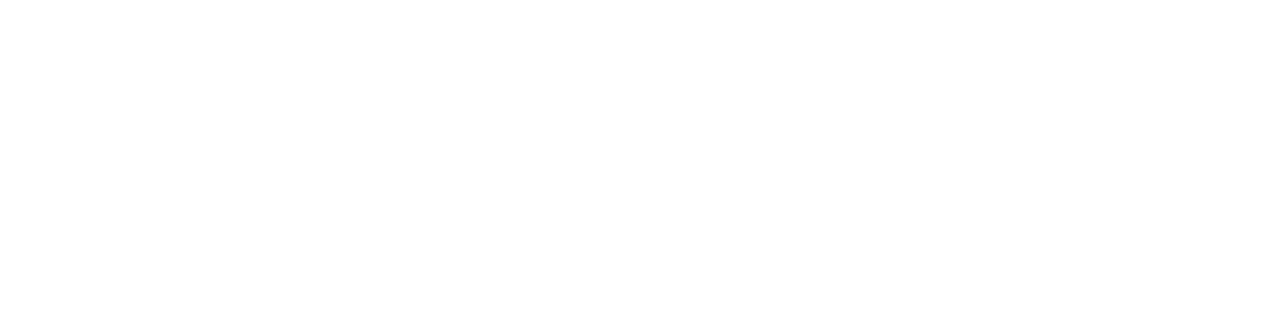
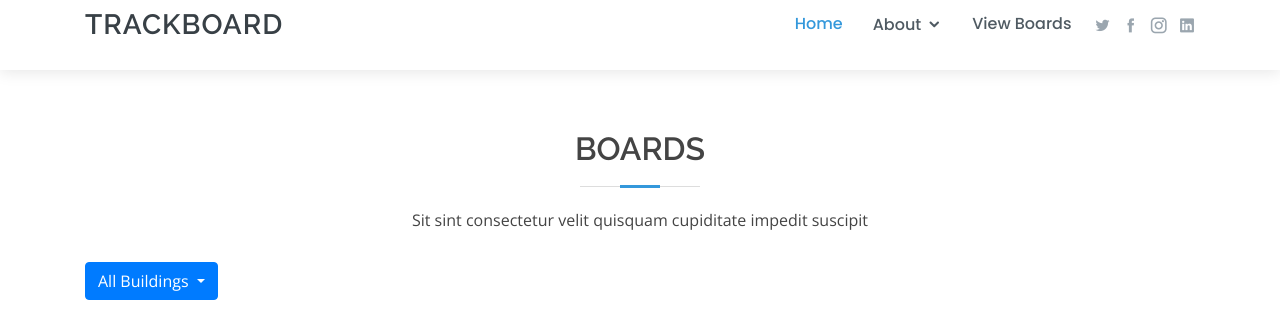
Before and after one commit to timkim0713/TrackboardPublic2, a plain HTML site: page public/staff/s_boards.html in a window 1280 px wide. Drawn offline with nearby package versions, Linux system fonts and the light colour scheme; a web font is replaced by a local one.

Commit message:
param, filter and reload functions added

```diff
--- a/public/staff/s_boards.html
+++ b/public/staff/s_boards.html
@@ -0,0 +1,516 @@
+<!DOCTYPE html>
+<html lang="en">
+  <head>
+    <meta charset="UTF-8">
+    <meta content="width=device-width, initial-scale=1.0" name="viewport">
+    <title>Trackboard</title>
+    <meta content="" name="descriptison">
+    <meta content="" name="keywords">
+
+    <!-- Favicons -->
+    <link href="" rel="icon">
+    <link href="" rel="apple-touch-icon">
+
+
+    <!-- Google Fonts -->
+    <link href="https://fonts.googleapis.com/css?family=Open+Sans:300,300i,400,400i,600,600i,700,700i|Raleway:300,300i,400,400i,500,500i,600,600i,700,700i|Poppins:300,300i,400,400i,500,500i,600,600i,700,700i" rel="stylesheet">
+
+    <!-- Vendor CSS Files -->
+    <link href="../assets/vendor/bootstrap/css/bootstrap.min.css" rel="stylesheet">
+    <link href="../assets/vendor/icofont/icofont.min.css" rel="stylesheet">
+    <link href="../assets/vendor/boxicons/css/boxicons.min.css" rel="stylesheet">
+    <link href="../assets/vendor/animate.css/animate.min.css" rel="stylesheet">
+    <link href="../assets/vendor/venobox/venobox.css" rel="stylesheet">
+    <link href="../assets/vendor/owl.carousel/assets/owl.carousel.min.css" rel="stylesheet">
+    <link rel="stylesheet" href="https://pro.fontawesome.com/releases/v5.12.0/css/all.css">
+    <link href="https://fonts.googleapis.com/css?family=Bonbon&display=swap" rel="stylesheet">
+
+    <!-- Template Main CSS File -->
+    <link href="../assets/css/style.css" rel="stylesheet">
+
+    <script src="..\assets\vendor\jquery\jquery.min.js"></script>
+
+    <script>
+      $(function(){
+        $("#header").load("../include/staff_header.html");
+        $("#aside").load("../include/staff_aside.html");
+        $("#footer").load("../include/staff_footer.html");
+      });
+    </script>
+  </head>
+  <body>
+    <!-- Run 'firebase serve' and open localhost to see header and footer, otherwise you get CORS error  -->
+    <div id="header"></div>
+    <div id="aside" class=""></div>
+
+     <!-- ======= Boards Section ======= -->
+     <section id="portfolio" class="portfolio">
+      <div class="container">
+
+        <div class="section-title">
+          <h2>BOARDS</h2>
+          <p>Sit sint consectetur velit quisquam cupiditate impedit suscipit</p>
+        </div>
+
+        <!-- TODO DYNAMICALLY LOAD CONTENT !! Below is an example -->
+        <div id="dropdownList">
+
+        </div>
+
+        <div id="posterBoardViewer" class="row portfolio-container" style="width: 1020px; max-height: 800px; background-color: #aaff99; overflow-y:auto; display: flex; justify-content: space-between;">
+          <!-- TODO DYNAMICALLY LOAD CONTENT !! Below is an example -->
+
+        </div>
+      </div>
+    </section><!-- End Portfolio Section -->
+
+
+    <div id="footer"></div>
+
+    <!-- Vendor JS Files -->
+    <script src="../assets/vendor/jquery/jquery.min.js"></script>
+    <script src="../assets/vendor/bootstrap/js/bootstrap.bundle.min.js"></script>
+    <script src="../assets/vendor/jquery.easing/jquery.easing.min.js"></script>
+    <script src="../assets/vendor/php-email-form/validate.js"></script>
+    <script src="../assets/vendor/waypoints/jquery.waypoints.min.js"></script>
+    <script src="../assets/vendor/counterup/counterup.min.js"></script>
+    <script src="../assets/vendor/isotope-layout/isotope.pkgd.min.js"></script>
+    <script src="../assets/vendor/venobox/venobox.min.js"></script>
+    <script src="../assets/vendor/owl.carousel/owl.carousel.min.js"></script>
+
+    <!-- Template Main JS File -->
+    <script src="../assets/js/main.js"></script>
+    <script>
+
+      // var bfl = [];
+      var bfl = [
+        { building_id: "bd1", building_name: "Building A",
+          floors: [
+            { floor_id: "fl1", floor_name: "Main Floor",
+              locations: [
+                { location_id: "lc1", location_name: "Lounge" },
+                { location_id: "lc2", location_name: "Student Service Office" },
+              ]
+            },
+            { floor_id: "fl2", floor_name: "4th Floor",
+              locations: [
+                { location_id: "lc3", location_name: "Main Board" },
+                { location_id: "lc4", location_name: "President Office" },
+              ]
+            }
+          ]
+        },
+        { building_id: "bd2", building_name: "Building B",
+          floors: [
+            { floor_id: "fl3", floor_name: "MEOW Floor",
+              locations: [
+                { location_id: "lc5", location_name: "Lazy pool" },
+                { location_id: "lc6", location_name: "Jacuzzi" },
+              ]
+            },
+            { floor_id: "fl4", floor_name: "BLUB Floor",
+              locations: [
+                { location_id: "lc7", location_name: "Everland" },
+                { location_id: "lc8", location_name: "Lotte World" },
+              ]
+            }
+          ]
+        },
+        { building_id: "bd3", building_name: "Building C",
+          floors: [
+            { floor_id: "fl5", floor_name: "Main Floor",
+              locations: [
+                { location_id: "lc9", location_name: "Sleeping Spot" },
+                { location_id: "lc10", location_name: "Tired Corner" },
+              ]
+            },
+            { floor_id: "fl6", floor_name: "4th Floor",
+              locations: [
+                { location_id: "lc11", location_name: "Wall1" },
+                { location_id: "lc12", location_name: "Wall2" },
+              ]
+            }
+          ]
+        }
+      ];
+      // var myPosters = [];
+      this.myPosters = [
+        { building_id: "bd1", floor_id: "fl1", location_id: "lc1",
+          image_link: "../assets/img/posters/poster-1.jpg"
+        },
+        { building_id: "bd1", floor_id: "fl1", location_id: "lc1",
+          image_link: "../assets/img/posters/poster-2.jpg"
+        },
+        { building_id: "bd1", floor_id: "fl1", location_id: "lc1",
+          image_link: "../assets/img/posters/poster-3.jpg"
+        },
+        { building_id: "bd1", floor_id: "fl1", location_id: "lc1",
+          image_link: "../assets/img/posters/poster-4.jpg"
+        },
+        { building_id: "bd1", floor_id: "fl1", location_id: "lc1",
+          image_link: "../assets/img/posters/poster-5.jpg"
+        },
+        { building_id: "bd1", floor_id: "fl1", location_id: "lc1",
+          image_link: "../assets/img/posters/poster-6.jpg"
+        },
+        { building_id: "bd1", floor_id: "fl1", location_id: "lc2",
+          image_link: "../assets/img/posters/poster-7.jpeg"
+        },
+        { building_id: "bd1", floor_id: "fl1", location_id: "lc2",
+          image_link: "../assets/img/posters/poster-8.jpg"
+        },
+        { building_id: "bd1", floor_id: "fl1", location_id: "lc2",
+          image_link: "../assets/img/posters/poster-9.jpg"
+        },
+        { building_id: "bd1", floor_id: "fl1", location_id: "lc2",
+          image_link: "../assets/img/posters/poster-10.jpg"
+        },
+        { building_id: "bd1", floor_id: "fl1", location_id: "lc2",
+          image_link: "../assets/img/posters/poster-11.jpg"
+        },
+        { building_id: "bd1", floor_id: "fl1", location_id: "lc2",
+          image_link: "../assets/img/posters/poster-12.jpg"
+        },
+        { building_id: "bd1", floor_id: "fl2", location_id: "lc3",
+          image_link: "../assets/img/posters/poster-13.jpg"
+        },
+        { building_id: "bd1", floor_id: "fl2", location_id: "lc3",
+          image_link: "../assets/img/posters/poster-14.jpg"
+        },
+        { building_id: "bd1", floor_id: "fl2", location_id: "lc3",
+          image_link: "../assets/img/posters/poster-15.jpg"
+        },
+        { building_id: "bd1", floor_id: "fl2", location_id: "lc3",
+          image_link: "../assets/img/posters/poster-16.jpg"
+        },
+        { building_id: "bd1", floor_id: "fl2", location_id: "lc3",
+          image_link: "../assets/img/posters/poster-17.jpg"
+        },
+        { building_id: "bd1", floor_id: "fl2", location_id: "lc3",
+          image_link: "../assets/img/posters/poster-18.jpg"
+        },
+        { building_id: "bd1", floor_id: "fl2", location_id: "lc4",
+          image_link: "../assets/img/posters/poster-19.jpg"
+        },
+        { building_id: "bd1", floor_id: "fl2", location_id: "lc4",
+          image_link: "../assets/img/posters/poster-20.jpg"
+        },
+        { building_id: "bd1", floor_id: "fl2", location_id: "lc4",
+          image_link: "../assets/img/posters/poster-21.jpg"
+        },
+        { building_id: "bd1", floor_id: "fl2", location_id: "lc4",
+          image_link: "../assets/img/posters/poster-22.jpg"
+        },
+        { building_id: "bd1", floor_id: "fl2", location_id: "lc4",
+          image_link: "../assets/img/posters/poster-23.jpg"
+        },
+        { building_id: "bd1", floor_id: "fl2", location_id: "lc4",
+          image_link: "../assets/img/posters/poster-24.jpg"
+        },
+        { building_id: "bd2", floor_id: "fl3", location_id: "lc5",
+          image_link: "../assets/img/posters/poster-25.jpg"
+        },
+        { building_id: "bd2", floor_id: "fl3", location_id: "lc5",
+          image_link: "../assets/img/posters/poster-26.jpg"
+        },
+        { building_id: "bd2", floor_id: "fl3", location_id: "lc5",
+          image_link: "../assets/img/posters/poster-27.jpg"
+        },
+        { building_id: "bd2", floor_id: "fl3", location_id: "lc5",
+          image_link: "../assets/img/posters/poster-28.jpg"
+        },
+        { building_id: "bd2", floor_id: "fl3", location_id: "lc5",
+          image_link: "../assets/img/posters/poster-29.jpg"
+        },
+        { building_id: "bd2", floor_id: "fl3", location_id: "lc5",
+          image_link: "../assets/img/posters/poster-30.jpg"
+        },
+        { building_id: "bd2", floor_id: "fl3", location_id: "lc6",
+          image_link: "../assets/img/posters/poster-31.jpg"
+        },
+        { building_id: "bd2", floor_id: "fl3", location_id: "lc6",
+          image_link: "../assets/img/posters/poster-32.jpg"
+        },
+        { building_id: "bd2", floor_id: "fl3", location_id: "lc6",
+          image_link: "../assets/img/posters/poster-33.jpg"
+        },
+        { building_id: "bd2", floor_id: "fl3", location_id: "lc6",
+          image_link: "../assets/img/posters/poster-34.png"
+        },
+        { building_id: "bd2", floor_id: "fl3", location_id: "lc6",
+          image_link: "../assets/img/posters/poster-35.png"
+        },
+        { building_id: "bd2", floor_id: "fl3", location_id: "lc6",
+          image_link: "../assets/img/posters/poster-36.jpg"
+        },
+        { building_id: "bd2", floor_id: "fl4", location_id: "lc7",
+          image_link: "../assets/img/posters/poster-37.jpg"
+        },
+        { building_id: "bd2", floor_id: "fl4", location_id: "lc7",
+          image_link: "../assets/img/posters/poster-38.jpg"
+        },
+        { building_id: "bd2", floor_id: "fl4", location_id: "lc7",
+          image_link: "../assets/img/posters/poster-39.jpg"
+        },
+        { building_id: "bd2", floor_id: "fl4", location_id: "lc7",
+          image_link: "../assets/img/posters/poster-40.jpg"
+        },
+        { building_id: "bd2", floor_id: "fl4", location_id: "lc7",
+          image_link: "../assets/img/posters/poster-1.jpg"
+        },
+        { building_id: "bd2", floor_id: "fl4", location_id: "lc7",
+          image_link: "../assets/img/posters/poster-3.jpg"
+        },
+        { building_id: "bd2", floor_id: "fl4", location_id: "lc8",
+          image_link: "../assets/img/posters/poster-5.jpg"
+        },
+        { building_id: "bd2", floor_id: "fl4", location_id: "lc8",
+          image_link: "../assets/img/posters/poster-7.jpeg"
+        },
+        { building_id: "bd2", floor_id: "fl4", location_id: "lc8",
+          image_link: "../assets/img/posters/poster-9.jpg"
+        },
+        { building_id: "bd2", floor_id: "fl4", location_id: "lc8",
+          image_link: "../assets/img/posters/poster-11.jpg"
+        },
+        { building_id: "bd2", floor_id: "fl4", location_id: "lc8",
+          image_link: "../assets/img/posters/poster-13.jpg"
+        },
+        { building_id: "bd2", floor_id: "fl4", location_id: "lc8",
+          image_link: "../assets/img/posters/poster-15.jpg"
+        },
+        { building_id: "bd3", floor_id: "fl5", location_id: "lc9",
+          image_link: "../assets/img/posters/poster-17.jpg"
+        },
+        { building_id: "bd3", floor_id: "fl5", location_id: "lc9",
+          image_link: "../assets/img/posters/poster-19.jpg"
+        },
+        { building_id: "bd3", floor_id: "fl5", location_id: "lc9",
+          image_link: "../assets/img/posters/poster-21.jpg"
+        },
+        { building_id: "bd3", floor_id: "fl5", location_id: "lc9",
+          image_link: "../assets/img/posters/poster-23.jpg"
+        },
+        { building_id: "bd3", floor_id: "fl5", location_id: "lc9",
+          image_link: "../assets/img/posters/poster-25.jpg"
+        },
+        { building_id: "bd3", floor_id: "fl5", location_id: "lc9",
+          image_link: "../assets/img/posters/poster-27.jpg"
+        },
+        { building_id: "bd3", floor_id: "fl5", location_id: "lc10",
+          image_link: "../assets/img/posters/poster-29.jpg"
+        },
+        { building_id: "bd3", floor_id: "fl5", location_id: "lc10",
+          image_link: "../assets/img/posters/poster-31.jpg"
+        },
+        { building_id: "bd3", floor_id: "fl5", location_id: "lc10",
+          image_link: "../assets/img/posters/poster-33.jpg"
+        },
+        { building_id: "bd3", floor_id: "fl5", location_id: "lc10",
+          image_link: "../assets/img/posters/poster-35.png"
+        },
+        { building_id: "bd3", floor_id: "fl5", location_id: "lc10",
+          image_link: "../assets/img/posters/poster-37.jpg"
+        },
+        { building_id: "bd3", floor_id: "fl5", location_id: "lc10",
+          image_link: "../assets/img/posters/poster-39.jpg"
+        },
+        { building_id: "bd3", floor_id: "fl6", location_id: "lc11",
+          image_link: "../assets/img/posters/poster-2.jpg"
+        },
+        { building_id: "bd3", floor_id: "fl6", location_id: "lc11",
+          image_link: "../assets/img/posters/poster-4.jpg"
+        },
+        { building_id: "bd3", floor_id: "fl6", location_id: "lc11",
+          image_link: "../assets/img/posters/poster-6.jpg"
+        },
+        { building_id: "bd3", floor_id: "fl6", location_id: "lc11",
+          image_link: "../assets/img/posters/poster-8.jpg"
+        },
+        { building_id: "bd3", floor_id: "fl6", location_id: "lc11",
+          image_link: "../assets/img/posters/poster-10.jpg"
+        },
+        { building_id: "bd3", floor_id: "fl6", location_id: "lc11",
+          image_link: "../assets/img/posters/poster-12.jpg"
+        },
+        { building_id: "bd3", floor_id: "fl6", location_id: "lc12",
+          image_link: "../assets/img/posters/poster-14.jpg"
+        },
+        { building_id: "bd3", floor_id: "fl6", location_id: "lc12",
+          image_link: "../assets/img/posters/poster-16.jpg"
+        },
+        { building_id: "bd3", floor_id: "fl6", location_id: "lc12",
+          image_link: "../assets/img/posters/poster-18.jpg"
+        },
+        { building_id: "bd3", floor_id: "fl6", location_id: "lc12",
+          image_link: "../assets/img/posters/poster-20.jpg"
+        },
+        { building_id: "bd3", floor_id: "fl6", location_id: "lc12",
+          image_link: "../assets/img/posters/poster-22.jpg"
+        },
+        { building_id: "bd3", floor_id: "fl6", location_id: "lc12",
+          image_link: "../assets/img/posters/poster-24.jpg"
+        },
+      ]
+
+      var pos_1 = "<div class=\"portfolio-item filter-x wow fadeInUp\" style=\"display: inline; width: 250px;\"> <div class=\"portfolio-wrap\"> <figure> <img src=\"";
+      var pos_2 = "\" class=\"img-fluid\" alt=\"\"> <a href=\"" ;
+      var pos_3 = "\" data-gall=\"portfolioGallery\" class=\"link-preview venobox\" title=\"Preview\"><i class=\"bx bx-plus\"></i></a> <a href=\"\" class=\"link-details\" title=\"More Details\"><i class=\"bx bx-link\"></i></a> </figure><div class=\"portfolio-info\"> <h4><a href=\"\">Uploader</a></h4> <p>Poster Location</p> </div></div>  </div>";
+
+      var selectedBuilding = "*";
+      var selectedFloor = "*";
+      var selectedLocation = "*";
+
+      $( document ).ready(function() {
+        // TODO call API and get full list of posters and bfl
+        // this.bfl = [];
+        this.myPosters = [];
+
+        let myParams = getParams(window.location.href);
+        // console.log(myParams);
+        if( getBuildingName(myParams.bid) !== "All Buildings"  ){
+          this.selectedBuilding = myParams.bid;
+        } else {
+          this.selectedBuilding = "*";
+        }
+        if( getFloorName(myParams.fid) !== "All Floors" ){
+          this.selectedFloor = myParams.fid;
+        } else {
+          this.selectedFloor = "*";
+        }
+        if( getLocationName(myParams.lid) !== "All Locations" ){
+          this.selectedLocation = myParams.lid;
+        } else {
+          this.selectedLocation = "*";
+        }
+
+        setDropdowns(selectedBuilding, selectedFloor, selectedLocation)
+
+      });
+
+      function setDropdowns(selB, selF, selL){
+        let myBuildings = "";
+        let myFloors = "";
+        let myLocations = "";
+        myBuildings = "<div id=\"buildingDropdownBtn\" class=\"dropdown\" style=\"display: inline-block;\"> <button type=\"button\" class=\"btn btn-primary dropdown-toggle\" data-toggle=\"dropdown\">" + getBuildingName(selB) + " </button> <div class=\"dropdown-menu\"> <a class=\"dropdown-item\" href=\"javascript:setDropdowns('*', '*', '*');\">All Buildings</a>";
+        if( selB !== '*' ){
+          myFloors = "<div id=\"floorDropdownBtn\" class=\"dropdown\" style=\"display: inline-block;\"> <button type=\"button\" class=\"btn btn-primary dropdown-toggle\" data-toggle=\"dropdown\">" + getFloorName(selF) + "</button> <div class=\"dropdown-menu\"> <a class=\"dropdown-item\" href=\"javascript:setDropdowns('" + selB + "', '*', '*');\">All Floors</a>";
+        }
+        if( selF !== '*' ){
+          myLocations = "<div id=\"locationropdownBtn\" class=\"dropdown\" style=\"display: inline-block;\"> <button type=\"button\" class=\"btn btn-primary dropdown-toggle\" data-toggle=\"dropdown\">" + getLocationName(selL) + "</button> <div class=\"dropdown-menu\"> <a class=\"dropdown-item\" href=\"javascript:setDropdowns('" + selB + "', '" + selF + "', '*');\">All Locations</a>";
+        }
+        this.bfl.forEach(b => {
+          myBuildings = myBuildings + "<a class=\"dropdown-item\" href=\"javascript:setDropdowns('" + b.building_id+ "',  '*',  '*');\">" + b.building_name+"</a>";
+          if( selB === b.building_id ){
+            b.floors.forEach(f => {
+              myFloors = myFloors + "<a class=\"dropdown-item\" href=\"javascript:setDropdowns('"+selB+"', '" + f.floor_id + "',  '*');\">" + f.floor_name + "</a>";
+              if( selF === f.floor_id ){
+                f.locations.forEach(l => {
+                  myLocations = myLocations + "<a class=\"dropdown-item\" href=\"javascript:setDropdowns('"+selB+"', '"+selF+"', '" + l.location_id + "');\">" + l.location_name + "</a>";
+                });
+              }
+            });
+          }
+        });
+        myBuildings = myBuildings + "</div></div>";
+        if( selB !== '*' ){
+          myFloors = myFloors + "</div></div>";
+        }
+        if( selF !== '*' ){
+          myLocations = myLocations + "</div></div>";
+        }
+        var ddl = $('#dropdownList');
+        ddl.html( myBuildings + myFloors + myLocations );
+        updatePosterItems(selB, selF, selL);
+      }
+
+      function updatePosterItems(bid, fid, lid){
+
+        var loadPosters = "";
+        for( let p of this.myPosters ){
+        console.log(bid + " " + fid + " " + lid + "\n" + p.building_id + " " + p.floor_id + " " + p.location_id);
+          if( !(   (bid === '*')
+                || (bid === p.building_id && fid === '*')
+                || (bid === p.building_id && fid === p.floor_id && lid === '*')
+                || (bid === p.building_id && fid === p.floor_id && lid === p.location_id) ) ){
+            console.log('continue');
+            continue;
+          }
+          console.log('adding');
+          loadPosters = loadPosters + this.pos_1 + p.image_link + this.pos_2 + p.image_link + this.pos_3;
+        }
+        var pbv = $('#posterBoardViewer');
+        pbv.html(loadPosters);
+      }
+
+      function getBuildingName(bid){
+        if( bid === '*' ){ return "All Buildings"; }
+        for( let b of this.bfl ){
+          if(bid === b.building_id){
+            return b.building_name;
+          }
+        }
+        return "All Buildings";
+      }
+      function getFloorName(fid){
+        if( fid === '*' ){ return "All Floors"; }
+        for( let b of this.bfl ){
+          for( let f of b.floors ){
+            if(fid === f.floor_id){
+              return f.floor_name;
+            }
+          }
+        }
+        return "All Floors";
+      }
+      function getLocationName(lid){
+        if( lid === '*' ){ return "All Locations"; }
+        for( let b of this.bfl ){
+          for( let f of b.floors ){
+            for( let l of f.locations ){
+              if(lid === l.location_id){
+                return l.location_name;
+              }
+            }
+          }
+        }
+        return "All Locations";
+      }
+
+
+      function updateViewer(bid, fid, lid){
+        var pbv = $('#posterBoardViewer');
+        pbv.html( this.generateBody(bid, fid, lid) );
+      }
+
+      function generateBody(bid, fid, lid){
+        myBody = "";
+        this.myPosters.forEach(p => {
+          if( (bid === "*" || p.building_id === bid) && (fid === "*" || p.floor_id === fid) && (lid === "*" ||  p.location_id === lid) ){
+            myBody = myBody + pos_1 + pos_3 + p.image_link + pos_4 + p.image_link + pos_5;
+          }
+        });
+        return myBody;
+      }
+
+      /**
+      * Get the URL parameters
+      * source: https://css-tricks.com/snippets/javascript/get-url-variables/
+      * @param  {String} url The URL
+      * @return {Object}     The URL parameters
+      */
+      var getParams = function (url) {
+        var params = {};
+        var parser = document.createElement('a');
+        parser.href = url;
+        var query = parser.search.substring(1);
+        var vars = query.split('&');
+        for (var i = 0; i < vars.length; i++) {
+          var pair = vars[i].split('=');
+          params[pair[0]] = decodeURIComponent(pair[1]);
+        }
+        return params;
+      };
+    </script>
+  </body>
+</html>
```
Also changed, not shown: public/include/staff_Footer.html (+2 -0 lines), public/assets/img/posters/poster-8.jpeg (deleted).
